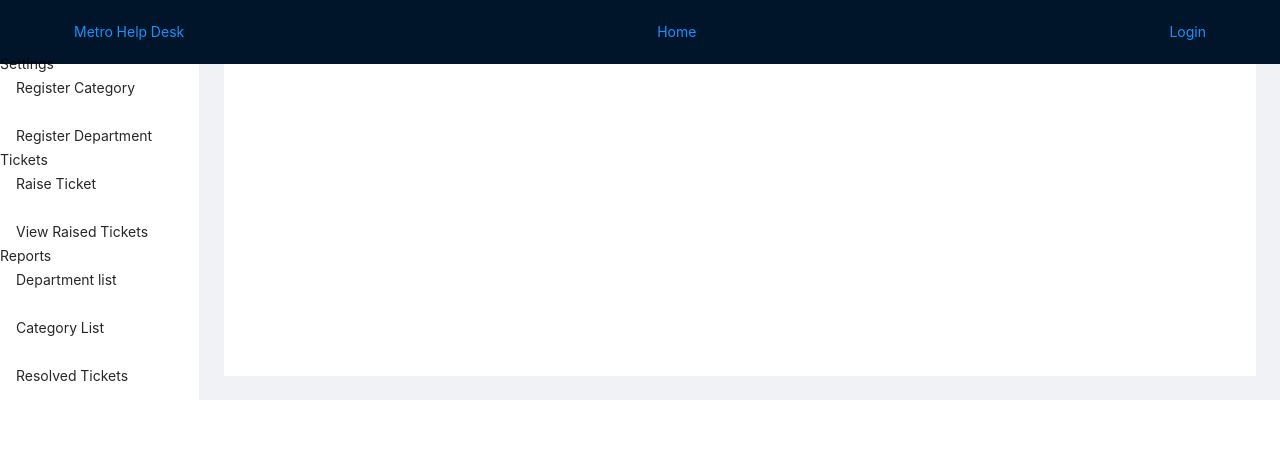
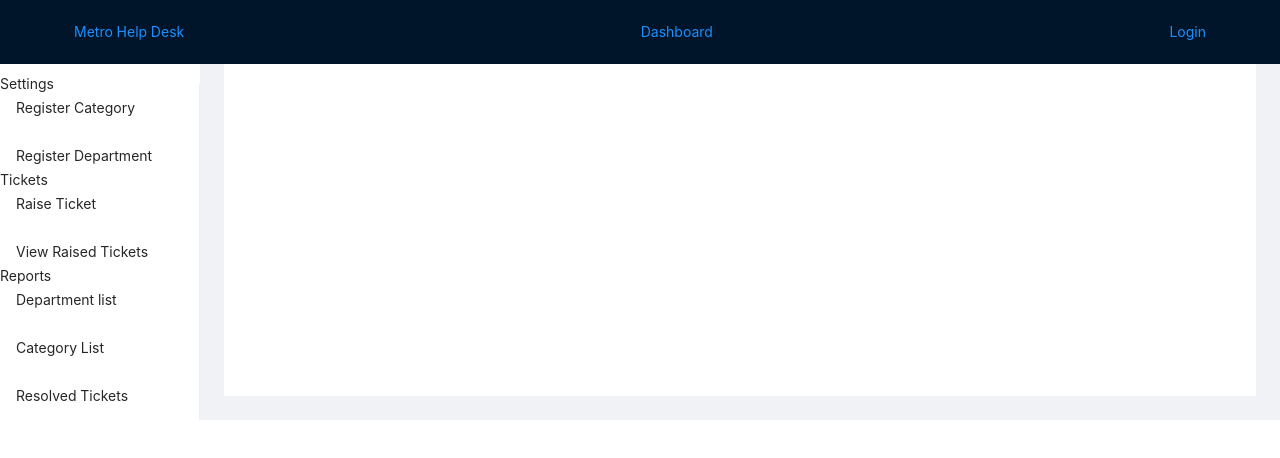
Before and after one commit to mbuguamary/Help_Desk-Application, a React (Create React App) app: page / in a window 1280 px wide. Shown: the top 458 px of the page. Built offline with nearby package versions, Linux system fonts and the light colour scheme.

Commit message:
renamed icon

```diff
--- a/src/Components/NavBar/Navbar.js
+++ b/src/Components/NavBar/Navbar.js
@@ -16,17 +16,17 @@ const Navbar = () => (
       <NavLink    style={{
           padding: '0 24px 24px', float: 'Left'
         }} >Metro Help Desk</NavLink>
-      <NavLink to="/AddTicketForm" style={{
+      <NavLink to="/DashBoard" style={{
           padding: '0 24px 24px',
-        }}>Home</NavLink>
+        }}>Dashboard</NavLink>
 
 
       <NavLink to="/Login" style={{
           padding: '0 24px 24px', float: 'right'
         }}>Login</NavLink>
     </Header>
-    <Layout>
-      <Sider width={200} className="site-layout-background">
+    <Layout >
+      <Sider width={200}  className="site-layout-background">
         <Menu
           mode="inline"
           //defaultSelectedKeys={['1']}
@@ -39,7 +39,7 @@ const Navbar = () => (
 
         >
 
-          <Menu style={{ padding: '0'}}>Settings
+          <Menu style={{ marginTop: '20px'}}>Settings
 
           <Menu.Item>
            <Link to="/Category"> Register Category </Link>
@@ -76,6 +76,7 @@ const Navbar = () => (
       <Layout
         style={{
           padding: '0 24px 24px',
+
         }}
       >
 
@@ -85,10 +86,11 @@ const Navbar = () => (
             padding: 24,
             margin: 0,
             minHeight: 280,
+
           }}
         >
 
-          <Outlet/>
+          <Outlet />
 
         </Content>
       </Layout>
```
